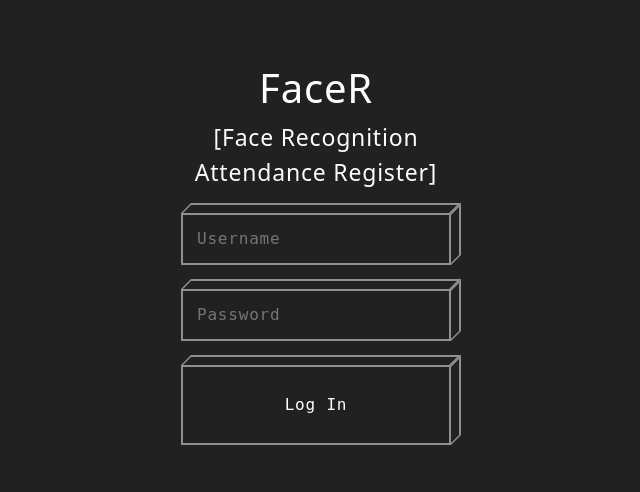
After one commit to aboozuhaib/Face-R, a Django app: page /accounts/FaceR in a window 1280 px wide. The commit adds this page. Shown: the top 492 px of the page, without its empty margins (324-964 px from the left). Run offline with Django 4.2, Linux system fonts and the light colour scheme.

Commit message:
Frontend almost done

```diff
--- a/project1/urls.py
+++ b/project1/urls.py
@@ -21,5 +21,4 @@ urlpatterns = [
     path('admin/', admin.site.urls),
     path('accounts/', include('register.urls')),
     path('dashboard/', include('dashboard.urls')),
-    path('login/', include('login.urls'))
 ]
--- a/register/urls.py
+++ b/register/urls.py
@@ -3,4 +3,7 @@ from . import views
 
 urlpatterns = [
     path('register', views.register, name='register'),
+    path('login', views.login, name = 'login'),
+    path('logout', views.logout, name='logout'),
+    path('FaceR', views.index, name='FaceR'),
 ]
--- a/register/views.py
+++ b/register/views.py
@@ -5,6 +5,28 @@ from matplotlib import use
 from django.contrib import messages
 
 # Create your views here.
+
+def index(request):
+    return render(request, 'index.html', {'title':'FaceR'})
+
+
+def login(request):
+    if request.method == 'POST':
+        username =  request.POST['username']
+        password =  request.POST['password']
+
+        user = auth.authenticate(username=username, password=password)
+
+        if user is not None:
+            auth.login(request, user)
+            return redirect('/')
+        else:
+            messages.info(request, 'Invalid Credentials')
+            return redirect('FaceR')
+
+    else:
+        return render(request, 'login.html' ,{'title':"Login"})
+
 
 
 def register(request):
@@ -34,9 +56,12 @@ def register(request):
         else:
             messages.info(request,"password doesn't match")
             return redirect('register')
-
         return redirect('/')
 
 
     else:
         return render(request, 'register.html' ,{'title':"Register"})
+
+def logout(request):
+    auth.logout(request)
+    return redirect('FaceR')
--- /dev/null
+++ b/static/index.css
@@ -0,0 +1,132 @@
+*, ::after, ::before {
+    box-sizing: border-box;
+}
+body {
+    background-color: #212121 !important;
+    color: #fff;
+    font-family: monospace, serif;
+    letter-spacing: 0.05em;
+}
+h1 {
+    font-size: 23px;
+    text-align: center;
+}
+p{
+    font-size: 23px;
+    text-align: center;
+}
+h3{
+    font-size: 23px;
+    text-align: center;
+}
+.form {
+    width: 300px;
+    padding: 64px 15px 24px;
+    margin: 0 auto;
+}
+.form .control {
+    margin: 0 0 24px;
+}
+.form .control input {
+    width: 100%;
+    padding: 14px 16px;
+    border: 0;
+    background: transparent;
+    color: #fff;
+    font-family: monospace, serif;
+    letter-spacing: 0.05em;
+    font-size: 16px;
+}
+.form .control input:hover, .form .control input:focus {
+    outline: none;
+    border: 0;
+}
+.form .btn {
+    width: 100%;
+    display: block;
+    padding: 14px 16px;
+    background: transparent;
+    outline: none;
+    border: 0;
+    color: #fff;
+    letter-spacing: 0.1em;
+    font-weight: bold;
+    font-family: monospace;
+    font-size: 16px;
+}
+.block-cube {
+    position: relative;
+}
+.block-cube .bg-top {
+    position: absolute;
+    height: 10px;
+    background: #020024;
+    background: linear-gradient(90deg, rgba(2, 0, 36, 1) 0%, rgba(52, 9, 121, 1) 37%, rgba(0, 212, 255, 1) 94%);
+    bottom: 100%;
+    left: 5px;
+    right: -5px;
+    transform: skew(-45deg, 0);
+    margin: 0;
+}
+.block-cube .bg-top .bg-inner {
+    bottom: 0;
+}
+.block-cube .bg {
+    position: absolute;
+    left: 0;
+    top: 0;
+    right: 0;
+    bottom: 0;
+    background: #020024;
+    background: linear-gradient(90deg, rgba(2, 0, 36, 1) 0%, rgba(52, 9, 121, 1) 37%, rgba(0, 212, 255, 1) 94%);
+}
+.block-cube .bg-right {
+    position: absolute;
+    background: #020024;
+    background: rgba(0, 212, 255, 1);
+    top: -5px;
+    z-index: 0;
+    bottom: 5px;
+    width: 10px;
+    left: 100%;
+    transform: skew(0, -45deg);
+}
+.block-cube .bg-right .bg-inner {
+    left: 0;
+}
+.block-cube .bg .bg-inner {
+    transition: all 0.2s ease-in-out;
+}
+.block-cube .bg-inner {
+    background: #212121;
+    position: absolute;
+    left: 2px;
+    top: 2px;
+    right: 2px;
+    bottom: 2px;
+}
+.block-cube .text {
+    position: relative;
+    z-index: 2;
+}
+.block-cube.block-input input {
+    position: relative;
+    z-index: 2;
+}
+.block-cube.block-input input:focus ~ .bg-right .bg-inner, .block-cube.block-input input:focus ~ .bg-top .bg-inner, .block-cube.block-input input:focus ~ .bg-inner .bg-inner {
+    top: 100%;
+    background: rgba(255, 255, 255, 0.5);
+}
+.block-cube.block-input .bg-top, .block-cube.block-input .bg-right, .block-cube.block-input .bg {
+    background: rgba(255, 255, 255, 0.5);
+    transition: background 0.2s ease-in-out;
+}
+.block-cube.block-input .bg-right .bg-inner, .block-cube.block-input .bg-top .bg-inner {
+    transition: all 0.2s ease-in-out;
+}
+.block-cube.block-input:focus .bg-top, .block-cube.block-input:hover .bg-top, .block-cube.block-input:focus .bg-right, .block-cube.block-input:hover .bg-right, .block-cube.block-input:focus .bg, .block-cube.block-input:hover .bg {
+    background: rgba(255, 255, 255, 0.8);
+}
+.block-cube.block-cube-hover:focus .bg .bg-inner, .block-cube.block-cube-hover:hover .bg .bg-inner {
+    top: 100%;
+}
--- /dev/null
+++ b/templates/index.html
@@ -0,0 +1,70 @@
+{% load static %}
+<!DOCTYPE html>
+<html>
+  <head>
+    <title>FaceR</title>
+    <meta charset="UTF-8">
+    <meta http-equiv="X-UA-Compatible" content="IE=edge">
+    <meta name="viewport" content="width=device-width, initial-scale=1.0">
+    <link rel="stylesheet" href="{% static 'index.css' %}">
+    <link href="https://cdn.jsdelivr.net/npm/bootstrap@5.2.0/dist/css/bootstrap.min.css" rel="stylesheet" integrity="sha384-gH2yIJqKdNHPEq0n4Mqa/HGKIhSkIHeL5AyhkYV8i59U5AR6csBvApHHNl/vI1Bx" crossorigin="anonymous">
+    <script src="https://cdn.jsdelivr.net/npm/bootstrap@5.2.0/dist/js/bootstrap.bundle.min.js" integrity="sha384-A3rJD856KowSb7dwlZdYEkO39Gagi7vIsF0jrRAoQmDKKtQBHUuLZ9AsSv4jD4Xa" crossorigin="anonymous"></script>
+  </head>
+    <body>
+      <form class="form" autocomplete="off" action="login" method="post">
+        {% csrf_token %}
+
+        <div class="control">
+            <h1 style="color: white;">
+                FaceR
+            </h1>
+            <p style="color: white;">[Face Recognition Attendance Register]</p>
+        </div>
+        <div class="control block-cube block-input">
+            <input name="username" type="text" placeholder="Username" />
+            <div class="bg-top">
+                <div class="bg-inner"></div>
+            </div>
+            <div class="bg-right">
+                <div class="bg-inner"></div>
+            </div>
+            <div class="bg">
+                <div class="bg-inner"></div>
+            </div>
+        </div>
+        <div class="control block-cube block-input">
+            <input name="password" type="password" placeholder="Password" />
+            <div class="bg-top">
+                <div class="bg-inner"></div>
+            </div>
+            <div class="bg-right">
+                <div class="bg-inner"></div>
+            </div>
+            <div class="bg">
+                <div class="bg-inner"></div>
+            </div>
+        </div>
+        <div class="control block-cube block-input btn block-cube-hover">
+            <input type="submit" value="Log In">
+            <div class="bg-top">
+                <div class="bg-inner"></div>
+            </div>
+            <div class="bg-right">
+                <div class="bg-inner"></div>
+            </div>
+            <div class="bg">
+                <div class="bg-inner"></div>
+            </div>
+            </div>
+
+       </form>
+
+    <div>
+        {% for message in messages %}
+        <h3 style="color: white;">
+            {{message}}
+        </h3>
+        {% endfor %}
+    </div>
+</body>
+</html>
```
Also changed, not shown: dashboard/views.py (+4 -43 lines), static/dashboard.css (added, +24 -0 lines), static/home.css (added, +30 -0 lines), templates/base.html (+5 -16 lines), templates/dashboard.html (+36 -9 lines), templates/home.html (+48 -6 lines), home/views.py (line endings or trailing spaces), static/logo-removebg-preview.png (added).
